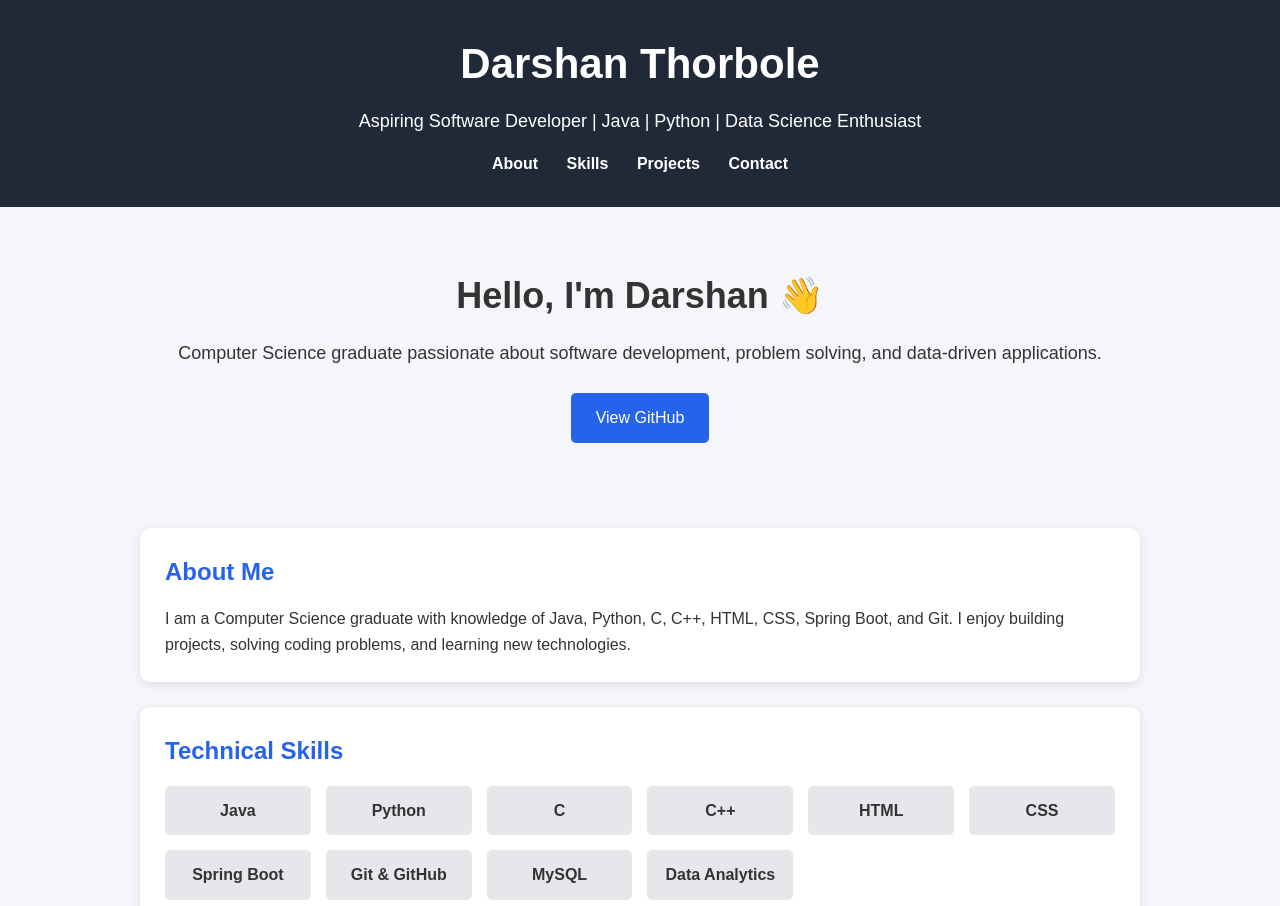
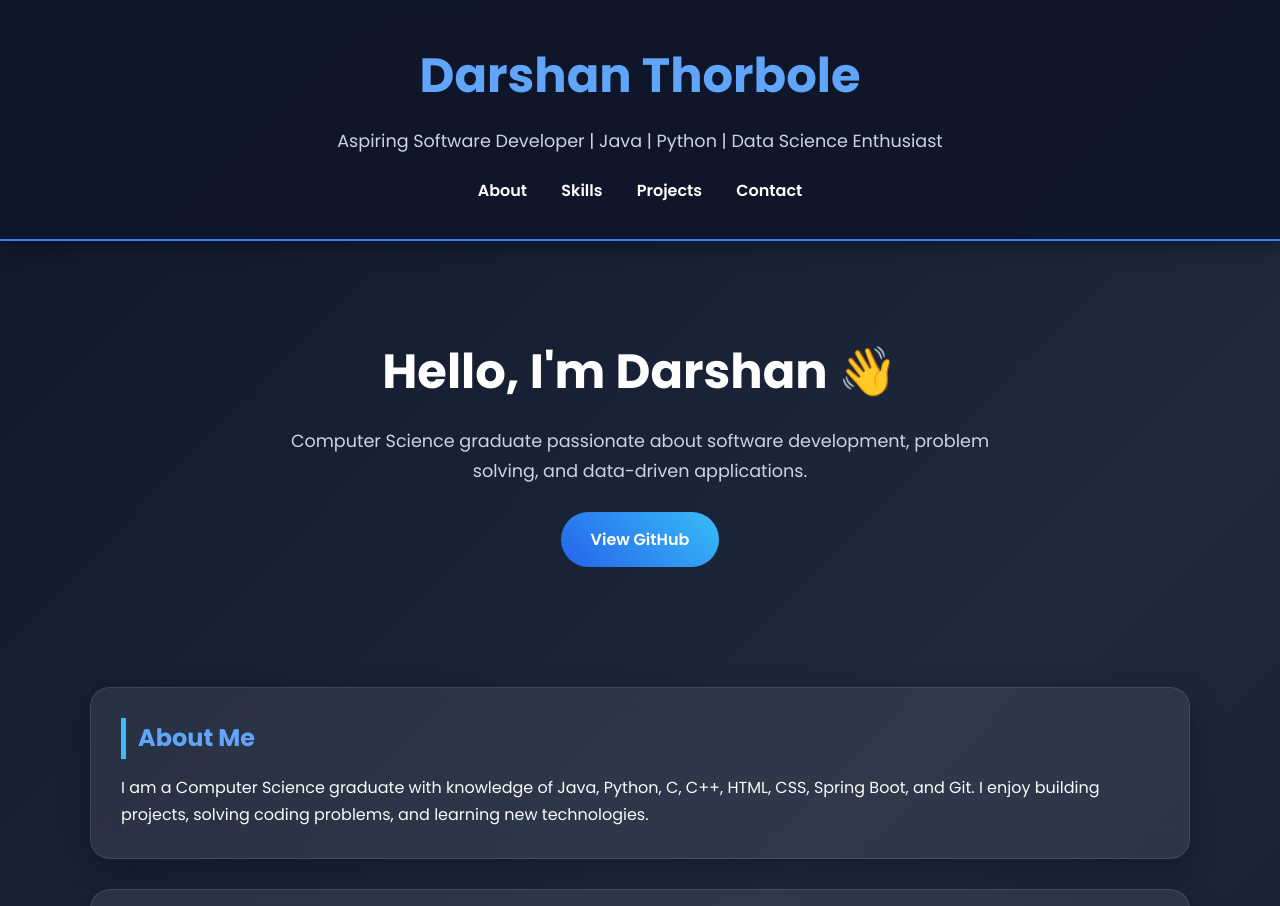
Before and after one commit to thorboledarshan/thorboledarshan.github.io, a plain HTML site: page index.html in a window 1280 px wide. Shown: the top 906 px of the page. Drawn offline with Linux system fonts and the light colour scheme.

Commit message:
Revamp styles with new font and gradients

```diff
--- a/style.css
+++ b/style.css
@@ -1,118 +1,201 @@
+@import url('https://fonts.googleapis.com/css2?family=Poppins:wght@300;400;500;600;700&display=swap');
+
 *{
     margin:0;
     padding:0;
     box-sizing:border-box;
+    scroll-behavior:smooth;
 }
 
 body{
-    font-family: Arial, sans-serif;
-    background:#f4f6f9;
-    color:#333;
-    line-height:1.6;
+    font-family:'Poppins',sans-serif;
+    background:linear-gradient(135deg,#0f172a,#1e293b,#0f172a);
+    color:#f8fafc;
+    line-height:1.7;
 }
 
+/* Container */
 .container{
     width:90%;
-    max-width:1000px;
+    max-width:1100px;
     margin:auto;
 }
 
+/* Header */
 header{
-    background:#1f2937;
-    color:white;
+    background:rgba(15,23,42,0.95);
+    backdrop-filter:blur(10px);
     text-align:center;
-    padding:30px 0;
+    padding:35px 0;
+    border-bottom:2px solid #3b82f6;
+    box-shadow:0 4px 20px rgba(0,0,0,0.4);
 }
 
 header h1{
-    font-size:42px;
+    font-size:3rem;
+    color:#60a5fa;
     margin-bottom:10px;
 }
 
 .tagline{
-    font-size:18px;
-    margin-bottom:15px;
+    color:#cbd5e1;
+    font-size:1.1rem;
+}
+
+nav{
+    margin-top:20px;
 }
 
 nav a{
+    text-decoration:none;
     color:white;
-    text-decoration:none;
-    margin:0 12px;
-    font-weight:bold;
+    margin:0 15px;
+    font-weight:600;
+    transition:0.3s;
 }
 
 nav a:hover{
-    text-decoration:underline;
+    color:#60a5fa;
 }
 
+/* Hero Section */
 #hero{
     text-align:center;
-    padding:60px 20px;
+    padding:90px 20px;
 }
 
 #hero h2{
-    font-size:36px;
+    font-size:3rem;
     margin-bottom:15px;
+    color:#ffffff;
 }
 
 #hero p{
-    font-size:18px;
-    margin-bottom:25px;
+    max-width:700px;
+    margin:auto;
+    color:#cbd5e1;
+    font-size:1.1rem;
 }
 
 .btn{
     display:inline-block;
-    background:#2563eb;
+    margin-top:25px;
+    padding:14px 30px;
+    background:linear-gradient(45deg,#2563eb,#38bdf8);
     color:white;
-    padding:12px 25px;
-    border-radius:5px;
     text-decoration:none;
+    border-radius:30px;
+    font-weight:600;
+    transition:0.3s;
 }
 
 .btn:hover{
-    background:#1d4ed8;
+    transform:translateY(-3px);
+    box-shadow:0 8px 25px rgba(59,130,246,0.5);
 }
 
+/* Cards */
 .card{
-    background:white;
-    margin:25px auto;
-    padding:25px;
-    border-radius:10px;
-    box-shadow:0 2px 8px rgba(0,0,0,0.1);
+    background:rgba(255,255,255,0.08);
+    backdrop-filter:blur(12px);
+    border:1px solid rgba(255,255,255,0.1);
+    margin:30px auto;
+    padding:30px;
+    border-radius:20px;
+    box-shadow:0 8px 30px rgba(0,0,0,0.3);
+    transition:0.3s;
+}
+
+.card:hover{
+    transform:translateY(-5px);
 }
 
 .card h2{
+    color:#60a5fa;
     margin-bottom:15px;
-    color:#2563eb;
+    border-left:5px solid #38bdf8;
+    padding-left:12px;
 }
 
+/* Skills */
 .skills-grid{
     display:grid;
-    grid-template-columns:repeat(auto-fit,minmax(140px,1fr));
+    grid-template-columns:repeat(auto-fit,minmax(150px,1fr));
     gap:15px;
 }
 
 .skill{
-    background:#e5e7eb;
-    padding:12px;
+    background:linear-gradient(135deg,#2563eb,#38bdf8);
+    color:white;
+    padding:15px;
     text-align:center;
-    border-radius:5px;
-    font-weight:bold;
+    border-radius:12px;
+    font-weight:600;
+    transition:0.3s;
 }
 
+.skill:hover{
+    transform:scale(1.05);
+}
+
+/* Projects */
 .project{
+    background:rgba(255,255,255,0.05);
+    padding:20px;
+    border-radius:15px;
     margin-bottom:20px;
+    border-left:4px solid #38bdf8;
 }
 
 .project h3{
-    color:#111827;
-    margin-bottom:5px;
+    color:#93c5fd;
+    margin-bottom:8px;
 }
 
+/* Links */
+a{
+    color:#60a5fa;
+}
+
+a:hover{
+    color:#38bdf8;
+}
+
+/* Contact */
+#contact p{
+    margin:10px 0;
+}
+
+/* Footer */
 footer{
     text-align:center;
-    padding:20px;
-    background:#1f2937;
-    color:white;
-    margin-top:30px;
+    padding:25px;
+    margin-top:40px;
+    background:#020617;
+    border-top:1px solid #1e40af;
 }
+
+footer p{
+    color:#94a3b8;
+}
+
+/* Mobile */
+@media(max-width:768px){
+
+    header h1{
+        font-size:2.2rem;
+    }
+
+    #hero h2{
+        font-size:2rem;
+    }
+
+    nav a{
+        display:inline-block;
+        margin:8px;
+    }
+
+    .card{
+        padding:20px;
+    }
+}
```
